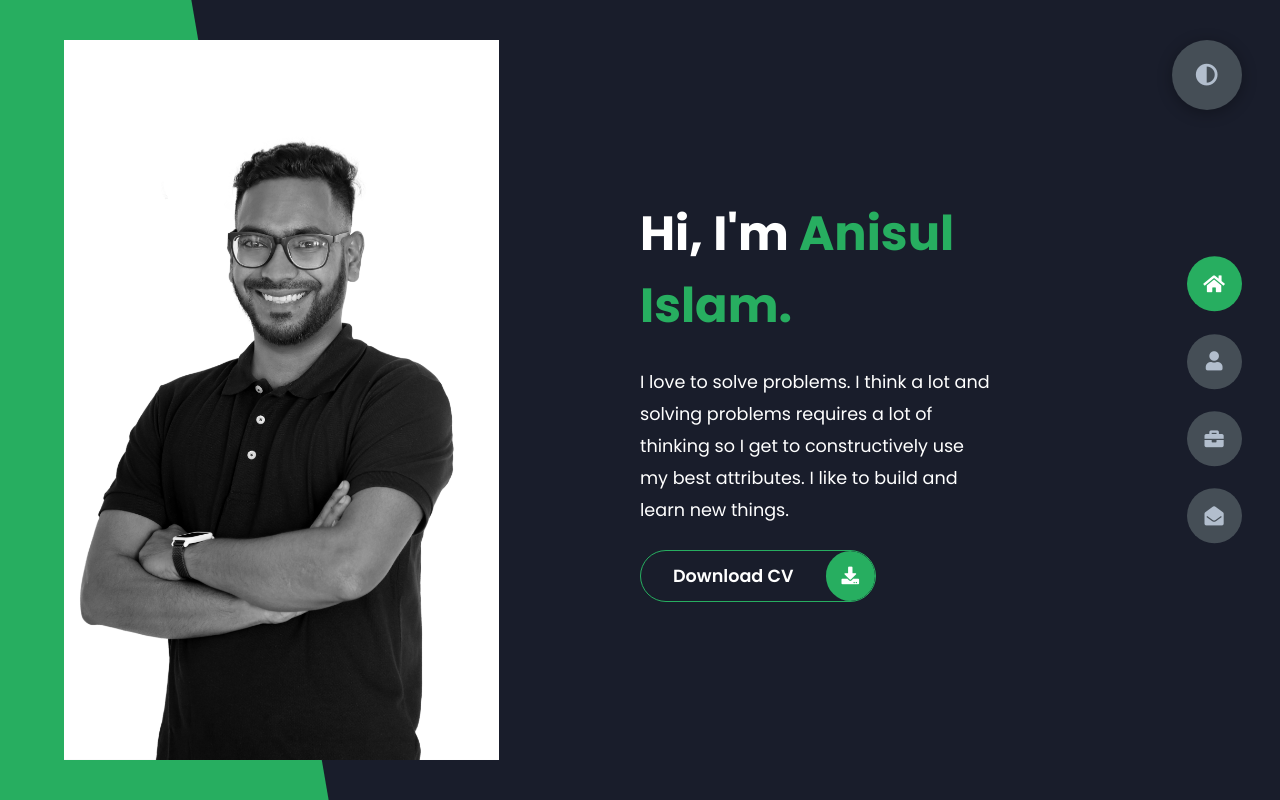
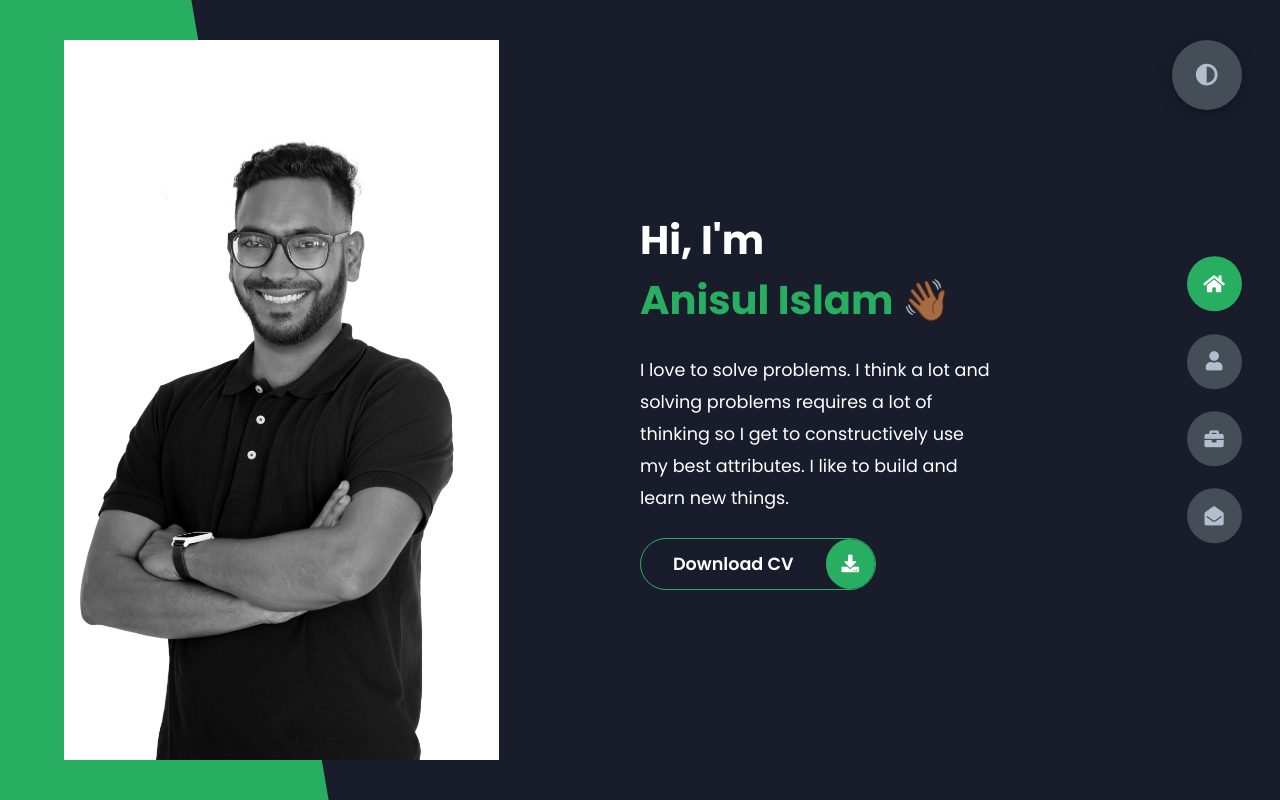
Before and after one commit to anisul-islam-prog/whereisanis, a PHP site: page / in a window 1280 px wide. Run offline with PHP 8.4, Linux system fonts and the light colour scheme; some libraries are stand-ins or nearby versions.

Commit message:
Design changes. Content Updated

```diff
--- a/index.html
+++ b/index.html
@@ -40,7 +40,13 @@
             </div>
             <div class="right-header">
                 <h1 class="name">
-                    Hi, I'm <span>Anisul Islam.</span>
+                    Hi, I'm <br>
+                    <span class="words-wrapper">
+                        <b class="is-visible">Anisul Islam 👋🏾</b>
+                        <b>a Technologist 👨🏾‍💻</b>
+                        <b>a Coffee Lover ☕</b>
+                        <b>a Dreamer ✨</b>
+                    </span>
                 </h1>
                 <p>
                     I love to solve problems. I think a lot and solving problems requires a lot of thinking so I get to
--- a/styles/styles.css
+++ b/styles/styles.css
@@ -45,6 +45,72 @@ body {
   color: var(--color-white);
   -webkit-transition: all .4s ease-in-out;
   transition: all .4s ease-in-out;
+}
+
+@-webkit-keyframes push-in {
+  0% {
+    opacity: 0;
+    -webkit-transform: translateX(-100%);
+  }
+  70% {
+    opacity: 1;
+    -webkit-transform: translateX(10%);
+  }
+  100% {
+    opacity: 1;
+    -webkit-transform: translateX(0);
+  }
+}
+
+@keyframes push-in {
+  0% {
+    opacity: 0;
+    -webkit-transform: translateX(-100%);
+    transform: translateX(-100%);
+  }
+  60% {
+    opacity: 1;
+    -webkit-transform: translateX(10%);
+    transform: translateX(10%);
+  }
+  100% {
+    opacity: 1;
+    -webkit-transform: translateX(0);
+    transform: translateX(0);
+  }
+}
+
+@-webkit-keyframes push-out {
+  0% {
+    opacity: 1;
+    -webkit-transform: translateX(0);
+  }
+  60% {
+    opacity: 0;
+    -webkit-transform: translateX(110%);
+  }
+  100% {
+    opacity: 0;
+    -webkit-transform: translateX(100%);
+  }
+}
+
+@keyframes push-out {
+  0% {
+    opacity: 1;
+    -webkit-transform: translateX(0);
+    transform: translateX(0);
+  }
+  60% {
+    opacity: 0;
+    -webkit-transform: translateX(110%);
+    transform: translateX(110%);
+  }
+  100% {
+    opacity: 0;
+    -webkit-transform: translateX(100%);
+    transform: translateX(100%);
+  }
 }
 
 a {
@@ -304,7 +370,7 @@ section {
 }
 
 .header-content .right-header .name {
-  font-size: 3rem;
+  font-size: 2.5rem;
 }
 
 .header-content .right-header .name span {
@@ -316,6 +382,33 @@ section {
   line-height: 2rem;
 }
 
+.header-content .right-header .words-wrapper {
+  display: inline-block;
+  position: relative;
+  text-align: left;
+}
+
+.header-content .right-header .words-wrapper b {
+  opacity: 0;
+  display: inline-block;
+  position: absolute;
+  white-space: nowrap;
+  left: 0;
+  top: 0;
+}
+
+.header-content .right-header .words-wrapper .is-visible {
+  position: relative;
+  opacity: 1;
+  -webkit-animation: push-in 0.6s;
+  animation: push-in 0.6s;
+}
+
+.header-content .right-header .words-wrapper .is-hidden {
+  -webkit-animation: push-out 0.6s;
+  animation: push-out 0.6s;
+}
+
 /*About*/
 .about-container {
   display: -ms-grid;
@@ -323,7 +416,7 @@ section {
   -ms-grid-columns: (1fr)[2];
       grid-template-columns: repeat(2, 1fr);
   padding-top: 3.5rem;
-  padding-bottom: 5rem;
+  padding-bottom: 3rem;
 }
 
 .about-container .right-about {
@@ -402,6 +495,15 @@ section {
 .about-container .left-about h4 {
   font-size: 2rem;
   text-transform: uppercase;
+}
+
+.btn-con {
+  display: -webkit-box;
+  display: -ms-flexbox;
+  display: flex;
+  -webkit-box-pack: center;
+      -ms-flex-pack: center;
+          justify-content: center;
 }
 
 .about-stats {
--- a/styles/styles.scss
+++ b/styles/styles.scss
@@ -45,6 +45,132 @@ body {
     font-size: 1.1rem;
     color: var(--color-white);
     transition: all .4s ease-in-out;
+}
+
+@-webkit-keyframes push-in {
+    0% {
+        opacity: 0;
+        -webkit-transform: translateX(-100%);
+    }
+
+    70% {
+        opacity: 1;
+        -webkit-transform: translateX(10%);
+    }
+
+    100% {
+        opacity: 1;
+        -webkit-transform: translateX(0);
+    }
+}
+
+@-moz-keyframes push-in {
+    0% {
+        opacity: 0;
+        -moz-transform: translateX(-100%);
+    }
+
+    60% {
+        opacity: 1;
+        -moz-transform: translateX(10%);
+    }
+
+    100% {
+        opacity: 1;
+        -moz-transform: translateX(0);
+    }
+}
+
+@keyframes push-in {
+    0% {
+        opacity: 0;
+        -webkit-transform: translateX(-100%);
+        -moz-transform: translateX(-100%);
+        -ms-transform: translateX(-100%);
+        -o-transform: translateX(-100%);
+        transform: translateX(-100%);
+    }
+
+    60% {
+        opacity: 1;
+        -webkit-transform: translateX(10%);
+        -moz-transform: translateX(10%);
+        -ms-transform: translateX(10%);
+        -o-transform: translateX(10%);
+        transform: translateX(10%);
+    }
+
+    100% {
+        opacity: 1;
+        -webkit-transform: translateX(0);
+        -moz-transform: translateX(0);
+        -ms-transform: translateX(0);
+        -o-transform: translateX(0);
+        transform: translateX(0);
+    }
+}
+
+@-webkit-keyframes push-out {
+    0% {
+        opacity: 1;
+        -webkit-transform: translateX(0);
+    }
+
+    60% {
+        opacity: 0;
+        -webkit-transform: translateX(110%);
+    }
+
+    100% {
+        opacity: 0;
+        -webkit-transform: translateX(100%);
+    }
+}
+
+@-moz-keyframes push-out {
+    0% {
+        opacity: 1;
+        -moz-transform: translateX(0);
+    }
+
+    60% {
+        opacity: 0;
+        -moz-transform: translateX(110%);
+    }
+
+    100% {
+        opacity: 0;
+        -moz-transform: translateX(100%);
+    }
+}
+
+@keyframes push-out {
+    0% {
+        opacity: 1;
+        -webkit-transform: translateX(0);
+        -moz-transform: translateX(0);
+        -ms-transform: translateX(0);
+        -o-transform: translateX(0);
+        transform: translateX(0);
+    }
+
+    60% {
+        opacity: 0;
+        -webkit-transform: translateX(110%);
+        -moz-transform: translateX(110%);
+        -ms-transform: translateX(110%);
+        -o-transform: translateX(110%);
+        transform: translateX(110%);
+    }
+
+    100% {
+        opacity: 0;
+        -webkit-transform: translateX(100%);
+        -moz-transform: translateX(100%);
+        -ms-transform: translateX(100%);
+        -o-transform: translateX(100%);
+        transform: translateX(100%);
+    }
 }
 
 a {
@@ -238,7 +364,7 @@ section {
         padding-right: 18rem;
 
         .name {
-            font-size: 3rem;
+            font-size: 2.5rem;
 
             span {
                 color: var(--color-secondary);
@@ -249,6 +375,35 @@ section {
             margin: 1.5rem 0;
             line-height: 2rem;
         }
+
+        .words-wrapper {
+            display: inline-block;
+            position: relative;
+            text-align: left;
+
+            b {
+                opacity: 0;
+                display: inline-block;
+                position: absolute;
+                white-space: nowrap;
+                left: 0;
+                top: 0;
+            }
+
+            .is-visible {
+                position: relative;
+                opacity: 1;
+                -webkit-animation: push-in 0.6s;
+                -moz-animation: push-in 0.6s;
+                animation: push-in 0.6s;
+            }
+
+            .is-hidden {
+                -webkit-animation: push-out 0.6s;
+                -moz-animation: push-out 0.6s;
+                animation: push-out 0.6s;
+            }
+        }
     }
 }
 
@@ -257,7 +412,7 @@ section {
     display: grid;
     grid-template-columns: repeat(2, 1fr);
     padding-top: 3.5rem;
-    padding-bottom: 5rem;
+    padding-bottom: 3rem;
 
     .right-about {
         display: grid;
@@ -325,6 +480,11 @@ section {
             text-transform: uppercase;
         }
     }
+}
+
+.btn-con {
+    display: flex;
+    justify-content: center;
 }
 
 .about-stats {
@@ -719,6 +879,7 @@ section {
             display: flex;
             margin-top: 2rem;
             justify-content: center;
+
             a {
                 display: flex;
                 align-items: center;
@@ -785,7 +946,8 @@ section {
             display: flex;
             justify-content: flex-start;
         }
-        .btn-con{
+
+        .btn-con {
             display: flex;
             justify-content: center;
         }
@@ -880,4 +1042,5 @@ section {
     }
 }
 
+
 @import './media';
```
Also changed, not shown: other parts of index.html (+16 -22 lines), app.js (+56 -8 lines), 1 other file.
